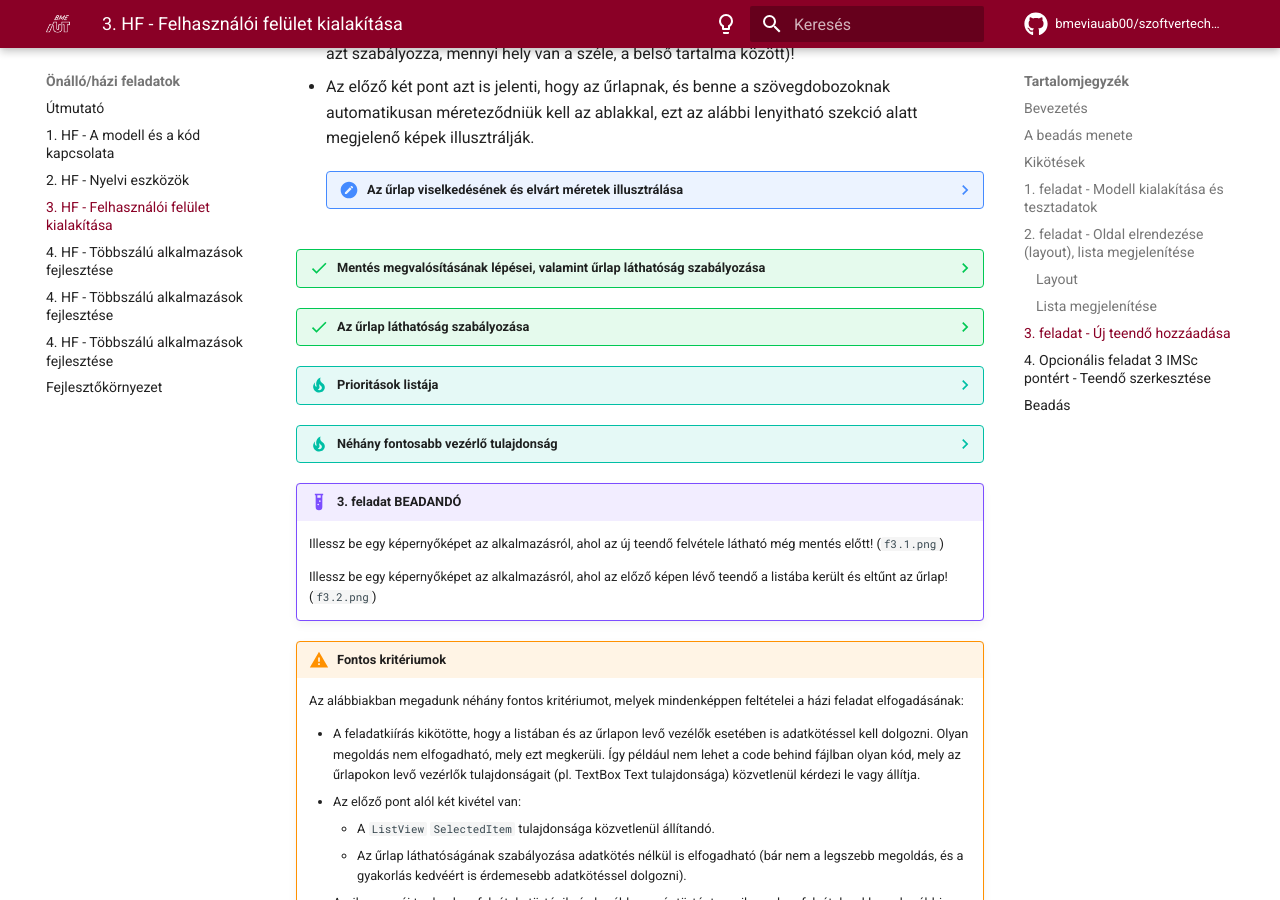
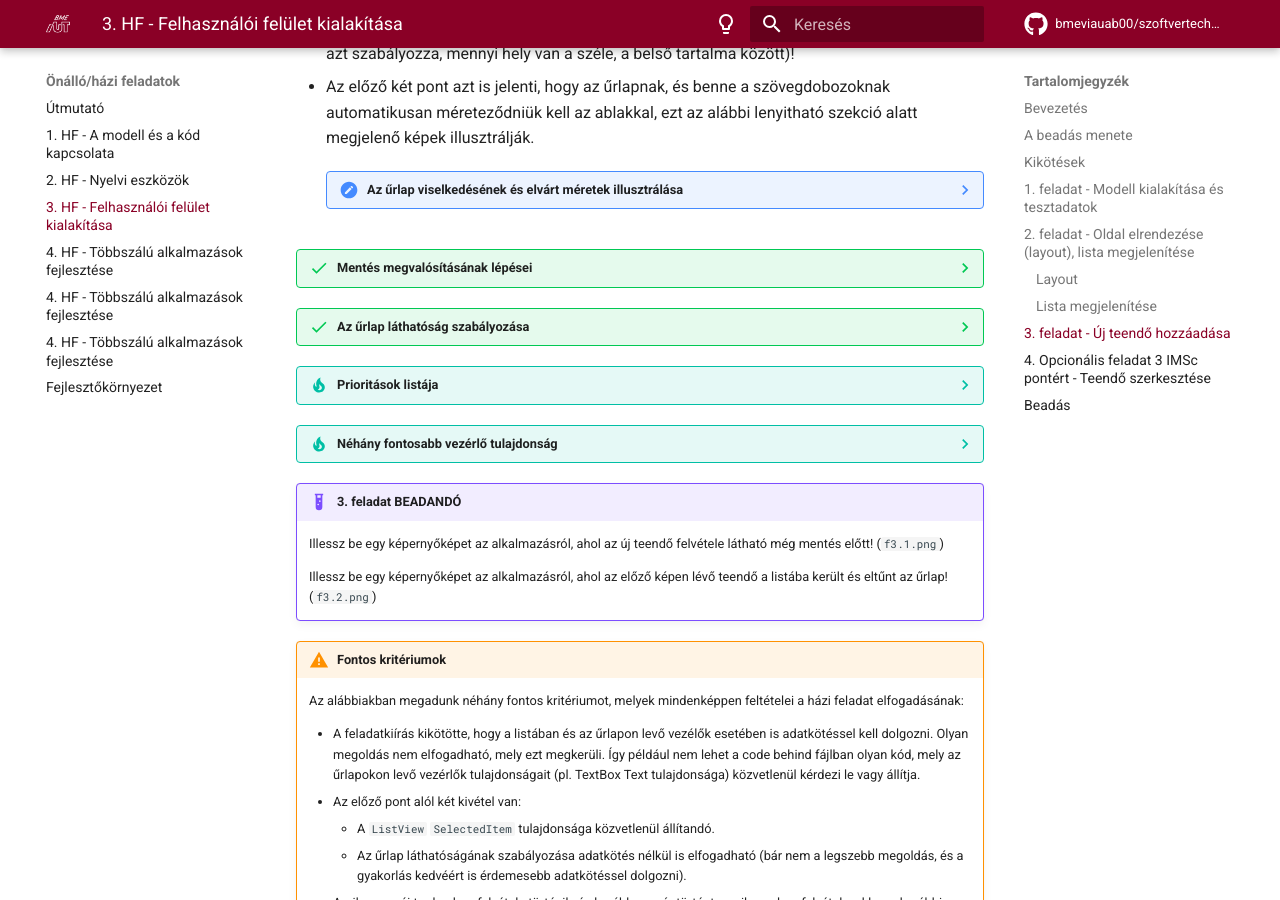
Before and after one commit to bmeviauab00/szoftvertechnikak, an MkDocs documentation site: the page built from docs/hazi/3-felhasznaloi-felulet-kialakitasa/index.md, in a window 1280 px wide and 900 px high, scrolled down 8302 px. Built offline with MkDocs 1.6.1 and Material for MkDocs 9.7.7, drawn with Linux system fonts in a browser that asks for light colours; emoji names are drawn with the system emoji font; comment, search, counter and statistics services are not loaded; the version menu is left out.

Commit message:
3. HF cím hangolás

```diff
--- a/docs/hazi/3-felhasznaloi-felulet-kialakitasa/index.md
+++ b/docs/hazi/3-felhasznaloi-felulet-kialakitasa/index.md
@@ -292,7 +292,7 @@ Az űrlap elrendezése
         ![Viselkedés átméretezés közben](images/newtodo-resizing.gif)
         ![Néhány méret feltüntetése](images/newtodo-annotated.png)
 
-??? success "Mentés megvalósításának lépései, valamint űrlap láthatóság szabályozása"
+??? success "Mentés megvalósításának lépései"
 
     1. Az űrlapban lévő adatokat egy új `TodoItem` objektumba gyűjtsük össze, melynek tulajdonságait adatkötjük (két irányúan!) a felületen. Vezessünk be egy tulajdonságot ehhez `EditedTodo` néven. Ettől a ponttól kezdve két megközelítéssel dolgozhatunk:
         1. Az EditedTodo alapesetben null. Amikor a felhasználó új to-do elem felvételét kezdeményezi, akkor hozzuk létre az új EditedTodo objektumot, mely az adott új elem adatait tárolja. Mentéskor ezt az objektumot tesszük bele a listába. Így minden új elem felvételekor az EditedTodo egy új objektumra hivatkozik.
```
